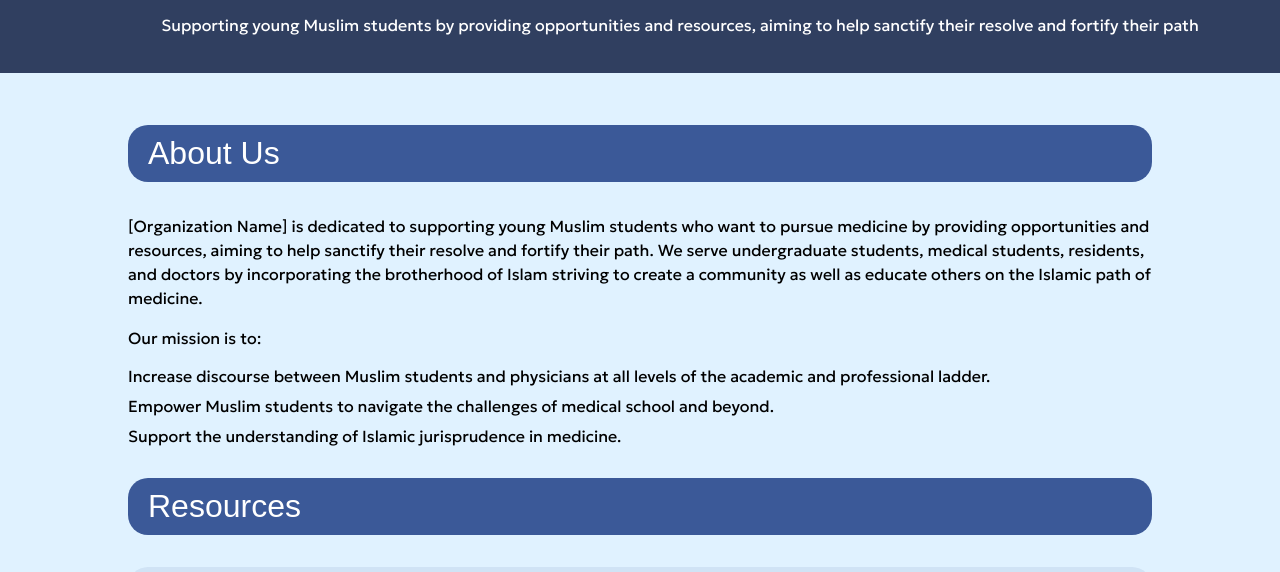
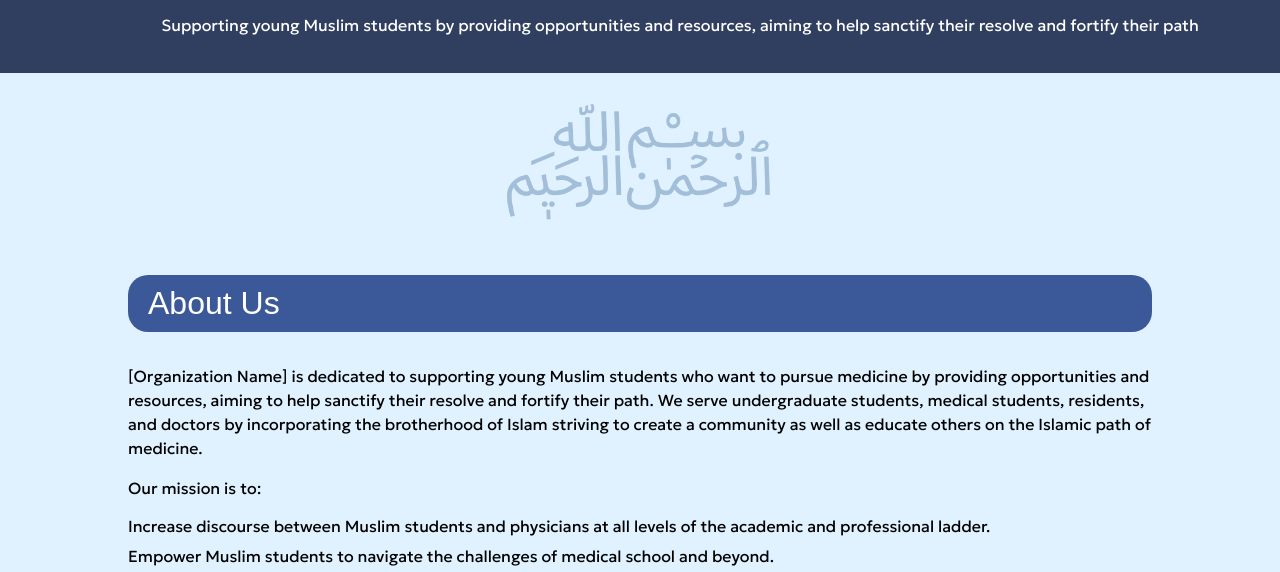
Before and after one commit to silyasm/silyasm.github.io, a plain HTML site: page index.html in a window 1280 px wide. Shown: the part 177-749 px from the top of the page. Drawn offline with Linux system fonts and the light colour scheme; a web font is replaced by a local one.

Commit message:
Update style.css

```diff
--- a/style.css
+++ b/style.css
@@ -102,8 +102,9 @@ body {
     background-image: url("images/banner.png");  /* Replace with your PNG path */
     background-size: cover;  /* Resize image to cover the container */
     background-position: center;  /* Center the image within the container */
-    max-width: 100%;  /* Image won't exceed container width */
-    height: auto;  /* Adjust height proportionally */
+    height: 150px;  /* Adjust height proportionally */
+    width: 600px;
+    margin: 0 auto; /* Center the element horizontally */
   }
 
   /* Resources & Get Involved Styles */
```
